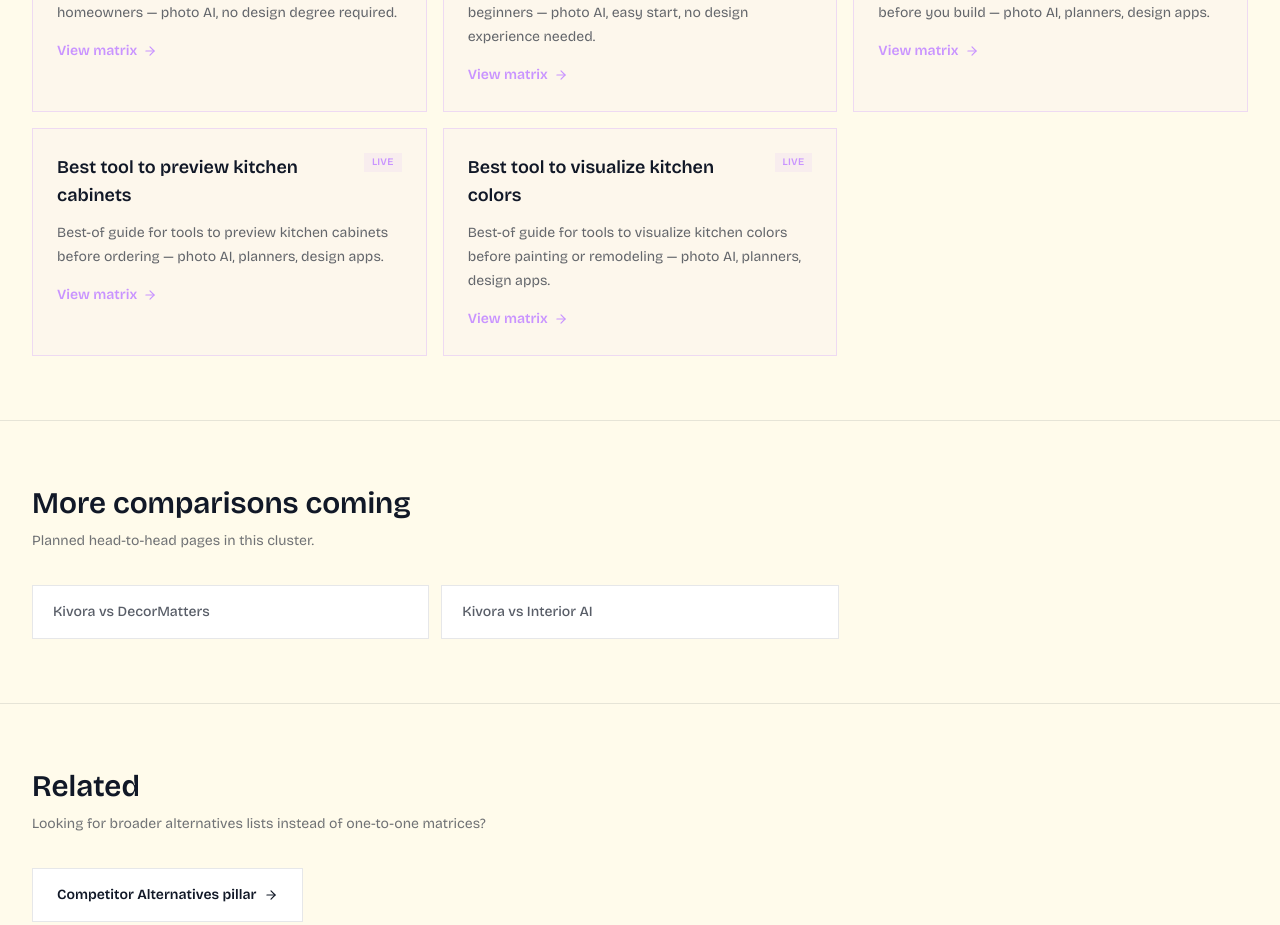
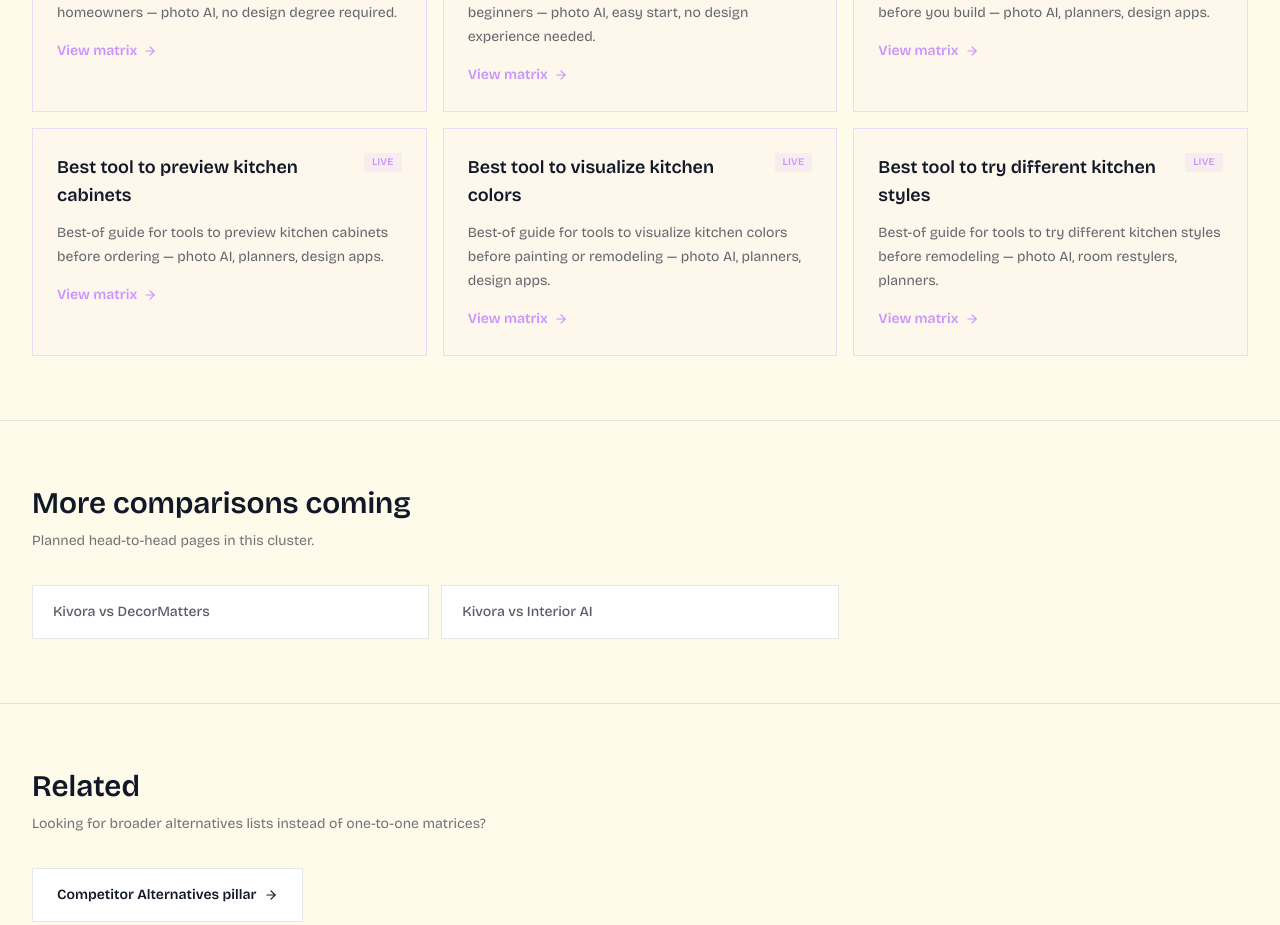
Before and after one commit to KarlGusta/kivora-next, a Next.js app: page /comparisons in a window 1280 px wide. Shown: the part 2700-3625 px from the top of the page. Built offline with nearby package versions, Linux system fonts and the light colour scheme.

Commit message:
Wire Best tool to try different kitchen styles into hubs

```diff
--- a/app/comparisons/page.jsx
+++ b/app/comparisons/page.jsx
@@ -9,9 +9,9 @@
 export const metadata = {
   title: "Competitor Comparisons | Kivora vs Kitchen Design Tools",
   description:
-    "Head-to-head comparison matrices and best-of guides for AI kitchen design, remodel, interior, visualizer, design software, remodeling software, renovation apps, design apps, planners, visualization software, virtual kitchen designers, homeowner tools, interior designer software, contractor tools, beginners, and decision-stage tools for remodel visualization, cabinets, and colors.",
+    "Head-to-head comparison matrices and best-of guides for AI kitchen design, remodel, interior, visualizer, design software, remodeling software, renovation apps, design apps, planners, visualization software, virtual kitchen designers, homeowner tools, interior designer software, contractor tools, beginners, and decision-stage tools for remodel visualization, cabinets, colors, and kitchen styles.",
   keywords:
-    "kivora vs planner 5d, best tool to preview kitchen cabinets, best tool to visualize kitchen colors, competitor comparisons kivora",
+    "kivora vs planner 5d, best tool to try different kitchen styles, best tool to visualize kitchen colors, competitor comparisons kivora",
   alternates: {
     canonical: `${SITE_URL}/comparisons`,
   },
@@ -229,6 +229,13 @@
       "Best-of guide for tools to visualize kitchen colors before painting or remodeling — photo AI, planners, design apps.",
     badge: "Live",
   },
+  {
+    href: "/best-tool-to-try-different-kitchen-styles",
+    label: "Best tool to try different kitchen styles",
+    description:
+      "Best-of guide for tools to try different kitchen styles before remodeling — photo AI, room restylers, planners.",
+    badge: "Live",
+  },
 ];
 
 const comingSoon = [
--- a/app/resources/page.jsx
+++ b/app/resources/page.jsx
@@ -9,7 +9,7 @@
   description:
     "Kivora resources for AI kitchen design — guides, free remodel tools, competitor alternatives, competitor comparisons, and the AI Kitchen Design pillar for planning remodels with confidence.",
   keywords:
-    "ai kitchen design, best tool to preview kitchen cabinets, best tool to visualize kitchen colors, kivora resources",
+    "ai kitchen design, best tool to try different kitchen styles, best tool to visualize kitchen colors, kivora resources",
   alternates: {
     canonical: "https://kivora.collabtower.com/resources",
   },
@@ -270,6 +270,12 @@
     description:
       "Best-of guide for tools to visualize kitchen colors before painting or remodeling — photo AI, planners, design apps.",
   },
+  {
+    href: "/best-tool-to-try-different-kitchen-styles",
+    label: "Best tool to try different kitchen styles",
+    description:
+      "Best-of guide for tools to try different kitchen styles before remodeling — photo AI, room restylers, planners.",
+  },
 ];
 
 const resourceLinks = [
```
